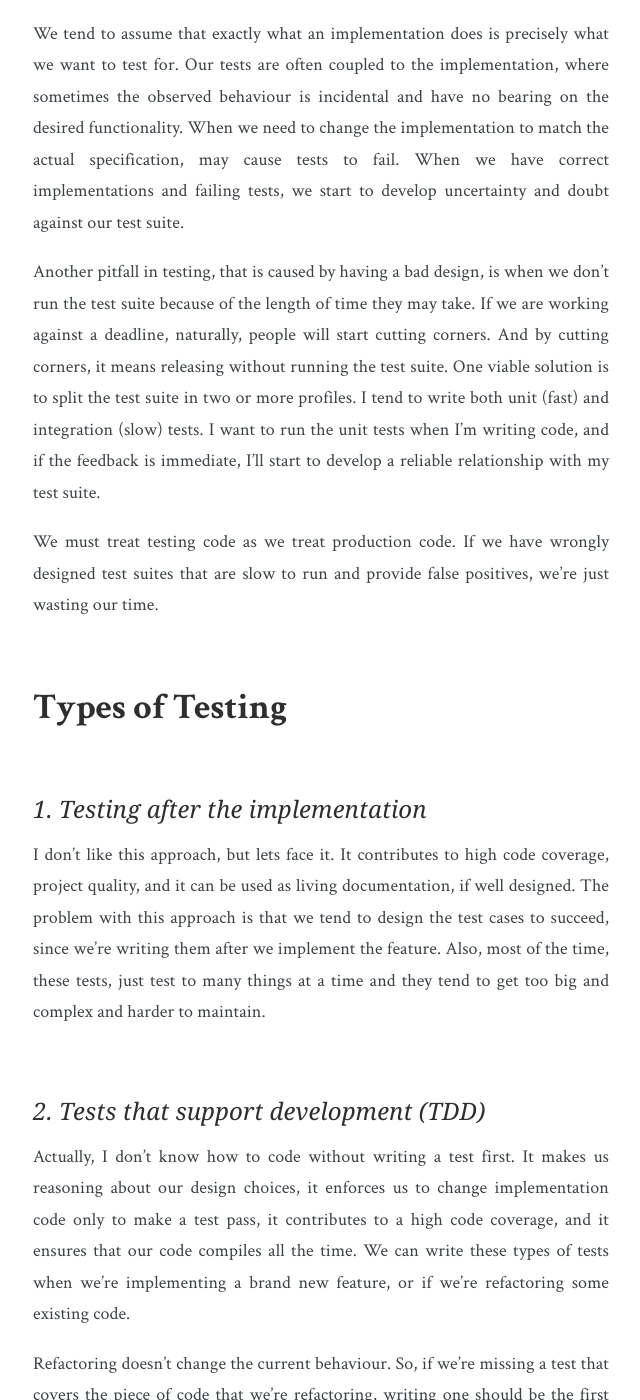
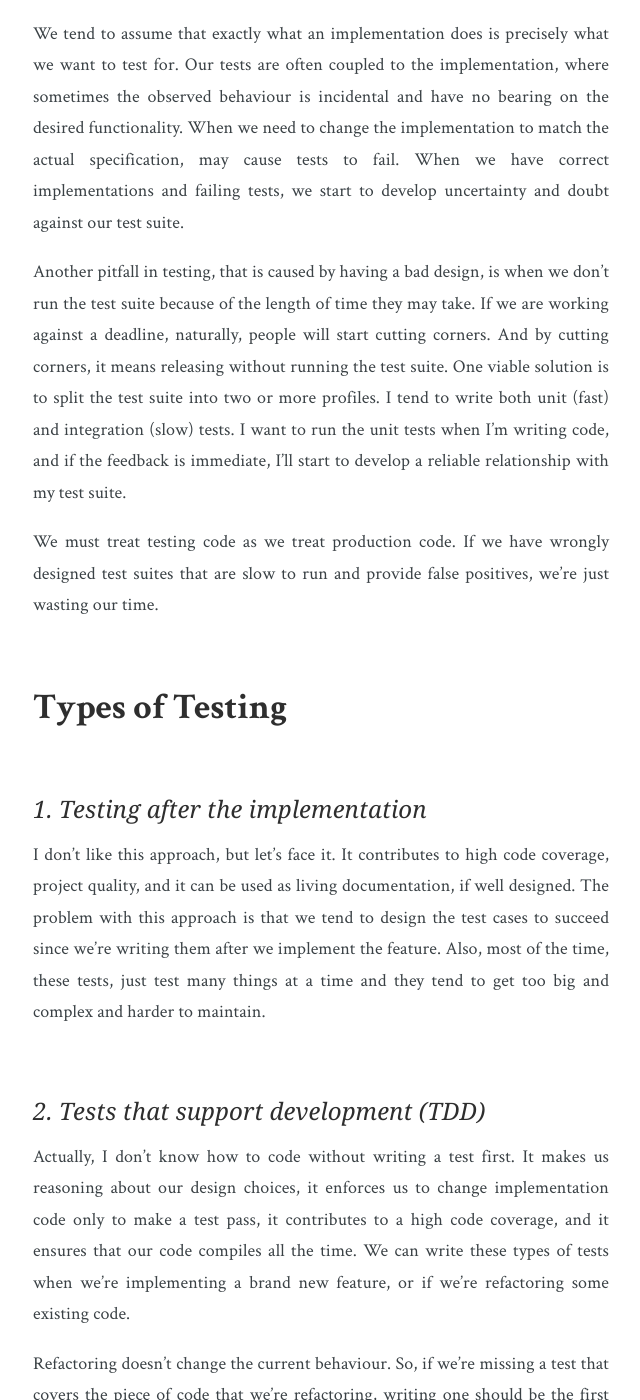
Before and after one commit to ordepdev/ordepdev.github.io, a Jekyll site: the page built from _posts/2017-12-26-test-driven-developers.md, in a window 1280 px wide and 1400 px high, scrolled down 1739 px. Shown: the whole window, without its empty margins (319-959 px from the left). Built offline with Jekyll 4.4.1, drawn with Linux system fonts in a browser that asks for light colours; some of the changed text lies outside the part shown.

Commit message:
small grammar changes - tdd post

```diff
--- a/_posts/2017-12-26-test-driven-developers.md
+++ b/_posts/2017-12-26-test-driven-developers.md
@@ -31,7 +31,7 @@
 How can we build projects without any kind of automated tests? Are we talking
 about lack of professionalism, lack of skills or knowledge, or are we talking
 about a work culture based on pressure where there is no time to test software?
-It can be just one of them, or can be all of them. It's a really hard question
+It can be just one of them or can be all of them. It's a really hard question
 to answer.
 
 The point here is that we're talking about a team without testing culture, that
@@ -56,7 +56,7 @@
 don't run the test suite because of the length of time they may take. If we are
 working against a deadline, naturally, people will start cutting corners. And
 by cutting corners, it means releasing without running the test suite. One
-viable solution is to split the test suite in two or more profiles. I tend to
+viable solution is to split the test suite into two or more profiles. I tend to
 write both unit (fast) and integration (slow) tests. I want to run the unit
 tests when I'm writing code, and if the feedback is immediate, I'll start to
 develop a reliable relationship with my test suite.
@@ -69,11 +69,11 @@
 
 ### 1. Testing after the implementation
 
-I don't like this approach, but lets face it. It contributes to high code
+I don't like this approach, but let's face it. It contributes to high code
 coverage, project quality, and it can be used as living documentation, if well
 designed. The problem with this approach is that we tend to design the test
-cases to succeed, since we're writing them after we implement the feature.
-Also, most of the time, these tests, just test to many things at a time and
+cases to succeed since we're writing them after we implement the feature.
+Also, most of the time, these tests, just test many things at a time and
 they tend to get too big and complex and harder to maintain.
 
 ### 2. Tests that support development (TDD)
@@ -105,10 +105,10 @@
 changing any line of code. In these situations what was the contribution to the codebase? None. No changes. No tests.
 
 The optimal workflow is to write a test that can reproduce the reported bug.
-We should start with a broader test scenario. The test is green? Start
+We should start with a broader test scenario. Is the test green? Start
 narrowing the scenario until the bug is found. With this approach, we make sure
 that every change that we make to the source code is covered by a test that was failing. If we can't reproduce the bug, at least at the end of the day, the
-codebase is covered with more real life scenarios.
+codebase is covered with more real-life scenarios.
 
 ## It's our job to build a testing culture. But how?
 
```
Also changed, not shown: other parts of _posts/2017-12-26-test-driven-developers.md (+5 -5 lines).
